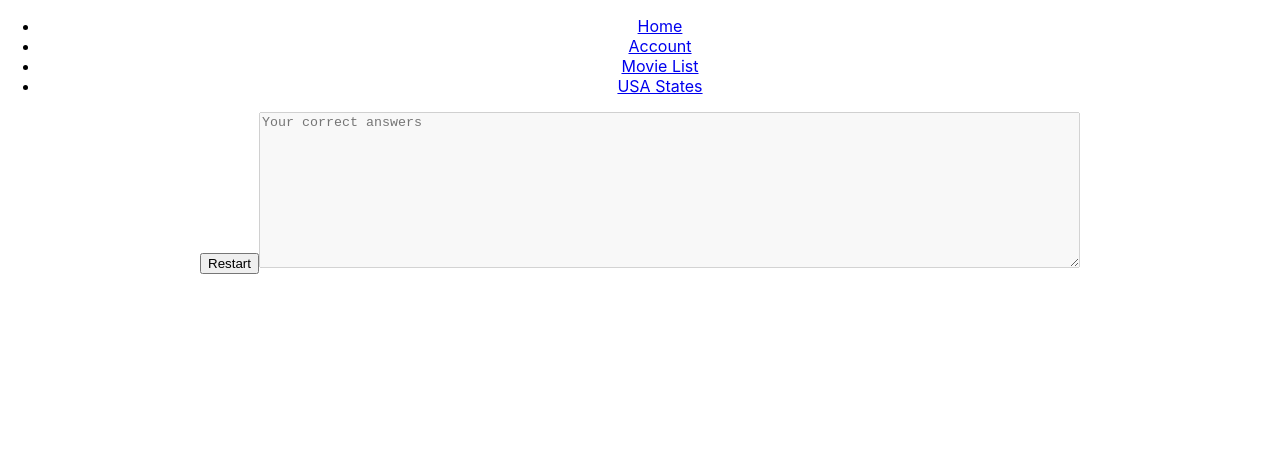
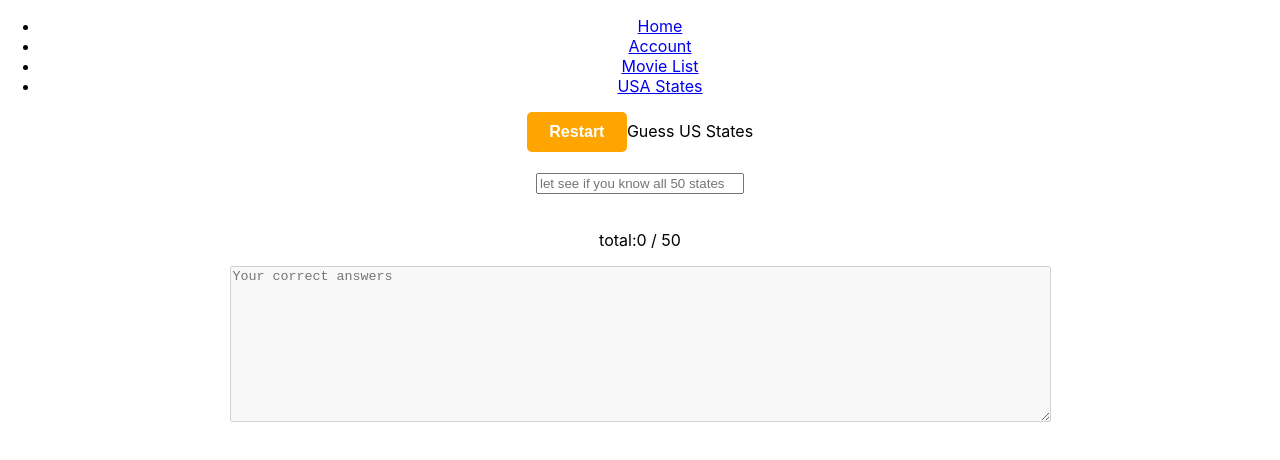
Before and after one commit to yazyounas/front-end-project, a React (Create React App) app: page /states in a window 1280 px wide. Shown: the top 460 px of the page. Built offline with nearby package versions, Linux system fonts and the light colour scheme.

Commit message:
created function guess us states

```diff
--- /dev/null
+++ b/src/Components/UsaStates/NameStates.css
@@ -0,0 +1,22 @@
+.t3button {
+    background-color: orange;
+    width: 100px;
+    height: 40px;
+    border-radius: 5px;
+    border: none;
+    color: white;
+    font-size: medium;
+    font-weight: bold;
+}
+.t3button:hover {
+    background-color: orangered;
+    cursor: pointer;
+}
+
+.t3button:active {
+    background-color: red;
+}
+
+#answerInput {
+    width: 200px;
+}
--- a/src/Components/UsaStates/NameStates.jsx
+++ b/src/Components/UsaStates/NameStates.jsx
@@ -1,17 +1,66 @@
-import React from 'react'
+import React, { useEffect, useState } from "react";
+import "./NameStates.css";
+import States from "./States";
+
 
 const NameStates = () => {
+  const [answer, setAnswer] = useState("");
+  const [stateCount, setStateCount] = useState(0);
+  const [correctAnswers, setCorrectAnswers] = useState([]);
+  const [givenUp, setGivenUp] = useState(false);
+
+  useEffect(() => {
+    States.forEach((state) => {
+      if (
+        state.toLowerCase() === answer.toLowerCase() &&
+        !correctAnswers.some((correctState) => correctState.toLowerCase() === state.toLowerCase())
+      ) {
+        setStateCount((count) => count + 1);
+        setCorrectAnswers((answers) => {
+          const newAnswers = [...answers];
+          const newState = States.find((s) => s.toLowerCase() === state.toLowerCase());
+          newAnswers.push(newState);
+          if (newAnswers.length === 50 && !givenUp) {
+            newAnswers.push("\n\nCongratulations, you named all 50 US States!");
+          }
+          return newAnswers;
+        });
+        setAnswer("");
+      }
+    });
+  }, [answer]);
+  function handleClick() {
+    setAnswer("");
+    setStateCount(0);
+    setCorrectAnswers([]);
+  }
   return (
     <div>
-      <button>Restart</button>
-     <textarea
-     cols="100"
-     rows="10"
-     placeholder='Your correct answers'
-     disabled
-     />
+      <button className="t3button" onClick={handleClick}>Restart</button>
+      <label htmlFor="answerInput">
+        Guess US States
+      </label>
+      <br />
+      <br />
+      <input
+        id="answerInput"
+        type="text"
+        value={answer}
+        onChange={(e) => setAnswer(e.target.value)}
+        placeholder="let see if you know all 50 states"
+      />
+      <br />
+      <br />
+      <p>total:{stateCount} / 50</p>
+      <textarea
+        cols="100"
+        rows="10"
+        value={correctAnswers.join("")}
+        placeholder="Your correct answers"
+        disabled
+      />
     </div>
-  )
-}
+  );
+};
 
-export default NameStates
+export default NameStates;
--- /dev/null
+++ b/src/Components/UsaStates/States.js
@@ -0,0 +1,53 @@
+const States = [
+    "Alabama",
+    "Alaska",
+    "Arizona",
+    "Arkansas",
+    "California",
+    "Colorado",
+    "Connecticut",
+    "Delaware",
+    "Florida",
+    "Georgia",
+    "Hawaii",
+    "Idaho",
+    "Illinois",
+    "Indiana",
+    "Iowa",
+    "Kansas",
+    "Kentucky",
+    "Louisiana",
+    "Maine",
+    "Maryland",
+    "Massachusetts",
+    "Michigan",
+    "Minnesota",
+    "Mississippi",
+    "Missouri",
+    "Montana",
+    "Nebraska",
+    "Nevada",
+    "New Hampshire",
+    "New Jersey",
+    "New Mexico",
+    "New York",
+    "North Carolina",
+    "North Dakota",
+    "Ohio",
+    "Oklahoma",
+    "Oregon",
+    "Pennsylvania",
+    "Rhode Island",
+    "South Carolina",
+    "South Dakota",
+    "Tennessee",
+    "Texas",
+    "Utah",
+    "Vermont",
+    "Virginia",
+    "Washington",
+    "West Virginia",
+    "Wisconsin",
+    "Wyoming",
+  ];
+export default States;
```
